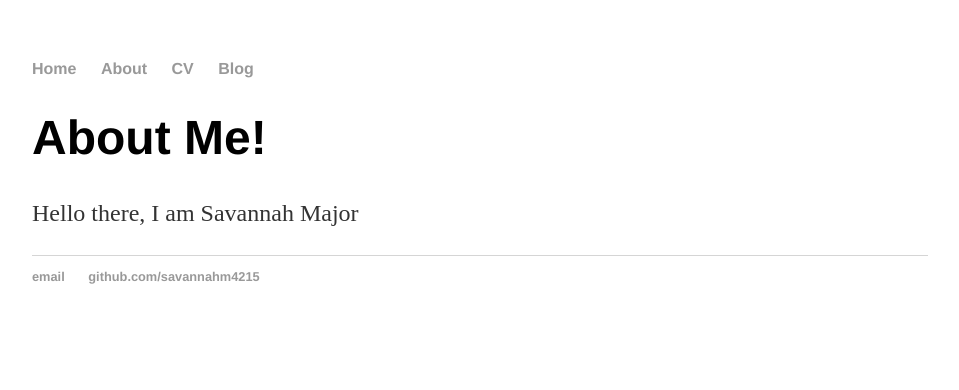
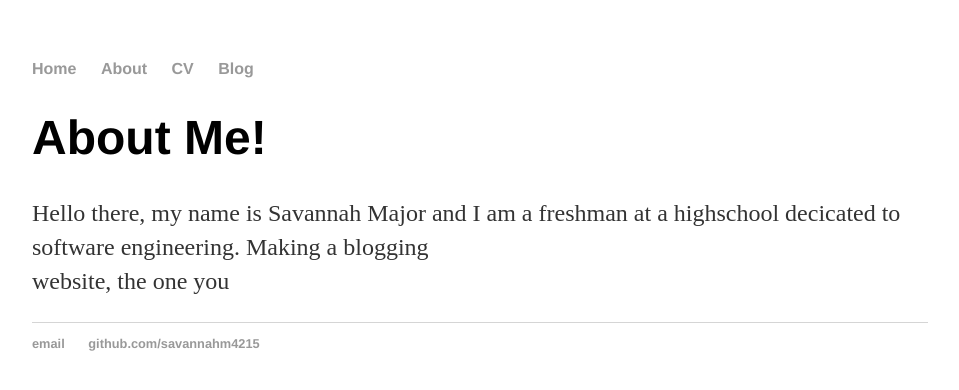
Before and after one commit to savannahm4215/savannahm4215.github.io, a Jekyll site: the page built from about/index.html, in a window 1280 px wide. Shown: the top 390 px of the page, without its empty margins (160-1119 px from the left). Built offline with Jekyll 4.4.1, drawn with Linux system fonts in a browser that asks for light colours.

Commit message:
Update index.html

```diff
--- a/about/index.html
+++ b/about/index.html
@@ -5,4 +5,5 @@ title: Savannah Major, About Me!
 <div class="blurb">
 	<h1>About Me!</h1>
 
-<p>Hello there, I am Savannah Major</p>
+<p>Hello there, my name is Savannah Major and I am a freshman at a highschool decicated to software engineering. Making a blogging<br>
+website, the one you</p>
```
